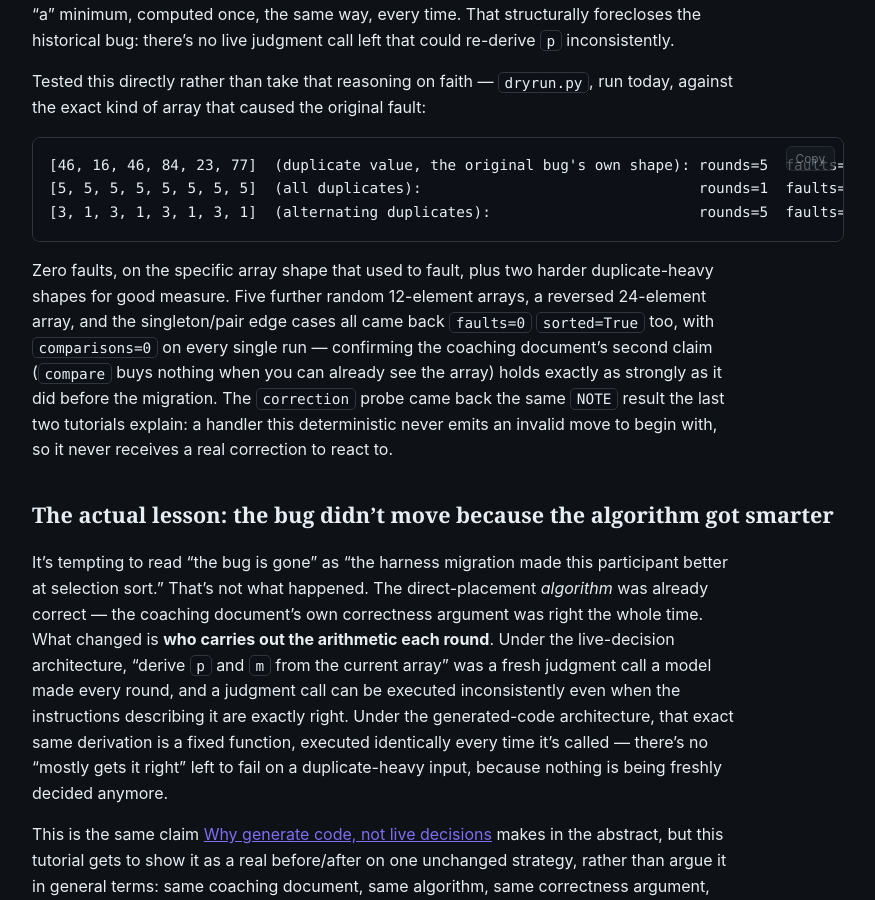
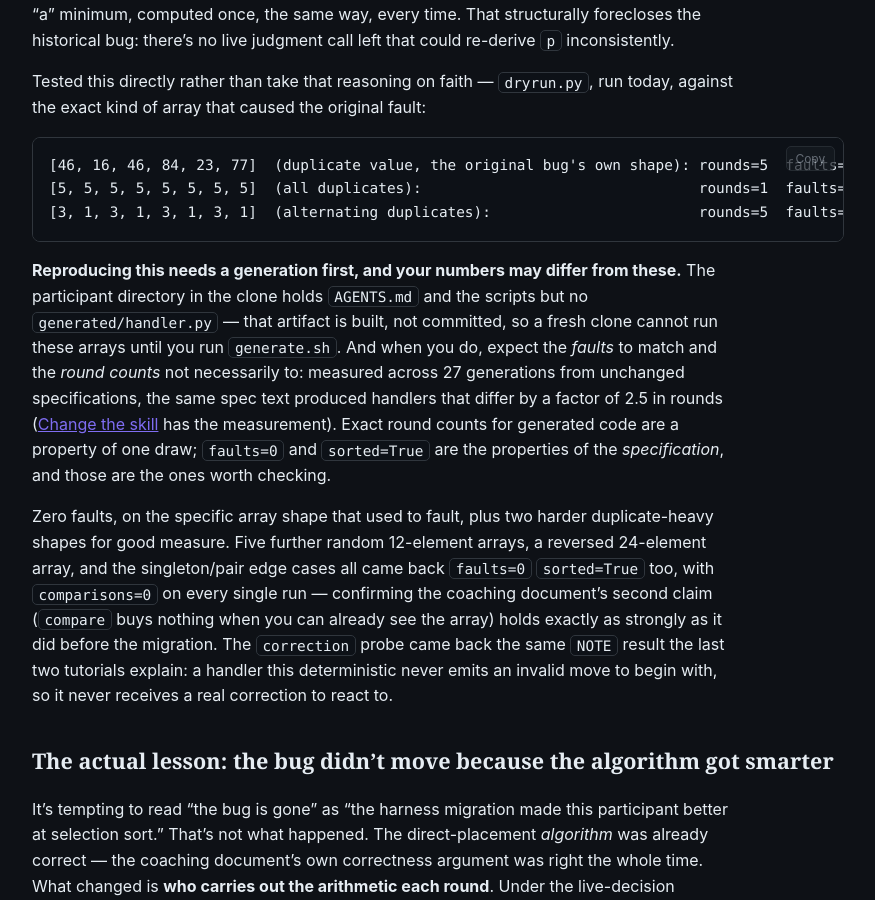
Before and after one commit to scimbe/CADS-DEMO-sort-docs, a Jekyll site: the page built from _tutorials/coaching-a-strategy.md, in a window 1280 px wide and 900 px high, scrolled down 2009 px. Shown: the whole window, without its empty margins (322-1197 px from the left). Built offline with Jekyll 4.4.1, drawn with Linux system fonts in a browser that asks for light colours.

Commit message:
docs(coaching): these round counts belong to one generation, not to the spec
Tried to reproduce the three duplicate-array results and could not: the
participant directory ships AGENTS.md and the scripts but no generated handler,
so a fresh clone has nothing to run until generate.sh has been called. My first
attempt used the reference insertion sort instead and got different numbers --
wrong handler, not a wrong page, and worth saying so before anyone repeats it.

The deeper point is one my own measurements make: across 27 generations an
unchanged spec produced handlers differing by 2.5x in rounds. Publishing exact
round counts for generated code invites a reader to think they broke something
when they simply drew differently. faults=0 and sorted=True are properties of
the specification; round counts are properties of a draw.

````diff
--- a/_tutorials/coaching-a-strategy.md
+++ b/_tutorials/coaching-a-strategy.md
@@ -88,6 +88,16 @@ the exact kind of array that caused the original fault:
 [3, 1, 3, 1, 3, 1, 3, 1]  (alternating duplicates):                        rounds=5  faults=0  sorted=True
 ```
 
+**Reproducing this needs a generation first, and your numbers may differ from these.** The
+participant directory in the clone holds `AGENTS.md` and the scripts but no `generated/handler.py`
+— that artifact is built, not committed, so a fresh clone cannot run these arrays until you run
+`generate.sh`. And when you do, expect the *faults* to match and the *round counts* not necessarily
+to: measured across 27 generations from unchanged specifications, the same spec text produced
+handlers that differ by a factor of 2.5 in rounds
+([Change the skill]({{ '/how-to/change-the-skill/' | relative_url }}) has the measurement). Exact
+round counts for generated code are a property of one draw; `faults=0` and `sorted=True` are the
+properties of the *specification*, and those are the ones worth checking.
+
 Zero faults, on the specific array shape that used to fault, plus two harder duplicate-heavy
 shapes for good measure. Five further random 12-element arrays, a reversed 24-element array, and
 the singleton/pair edge cases all came back `faults=0` `sorted=True` too, with `comparisons=0` on
````
